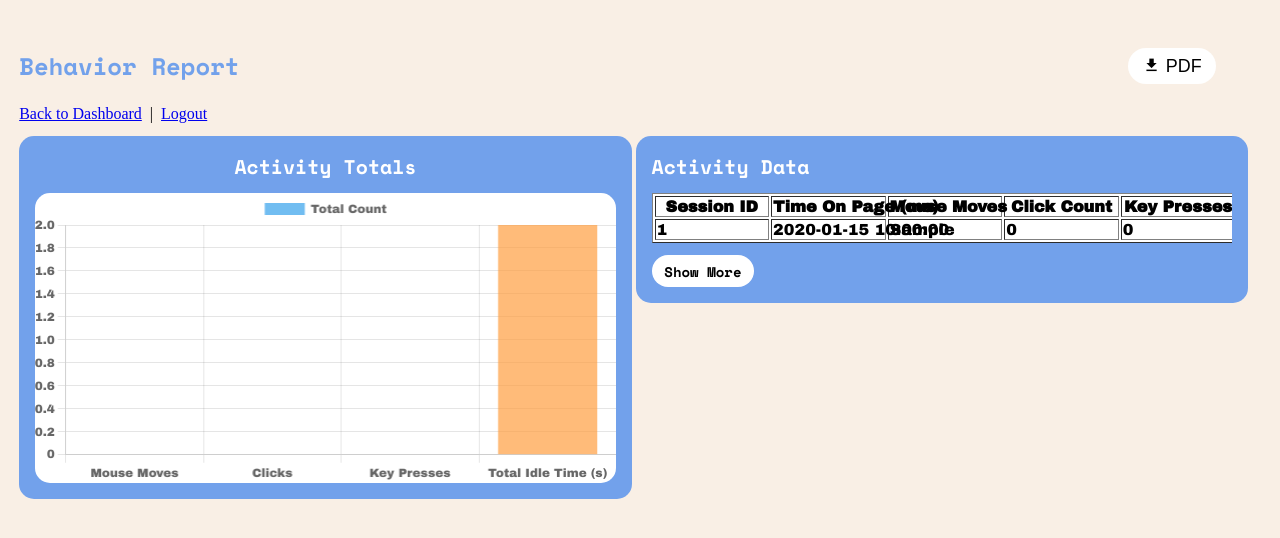
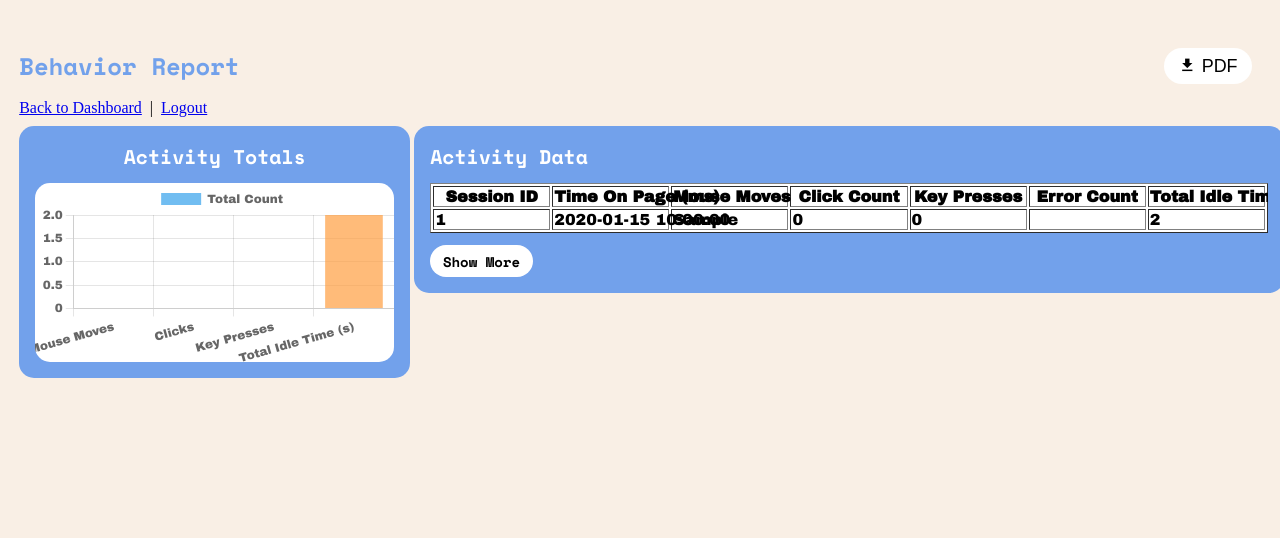
Before and after one commit to a-nguy4n/ah-nguyen-135, a PHP site: template hw3/reporting/app/views/reports/behavior.php in a window 1280 px wide. Shown: the part 85-623 px from the top of the page. Run offline with PHP 8.4, Linux system fonts and the light colour scheme; the template is opened without the code that fills it: most values are stand-ins (such as "Sample title", 1, 10 or a date in 2020).

Commit message:
Dimensions of col changed

```diff
--- a/hw3/reporting/project/reports-style/behavior-style.css
+++ b/hw3/reporting/project/reports-style/behavior-style.css
@@ -4,7 +4,7 @@ main{
 			"report-title pdf-button"
 			"links       links"
 			"card-left   card-right";
-	grid-template-columns: minmax(0, 1fr) minmax(0, 1fr);
+	grid-template-columns: minmax(30%, 1fr) minmax(70%, 1fr);
 	gap: 3%;
 	margin: 1%;
 	padding: 0% 4% 0% 0.5%;
@@ -66,6 +66,7 @@ section{
 
 #activity-totals-chart{
 	grid-area: card-left;
+
 	display: flex;
 	flex-direction: column;
 	align-items: center;
```
